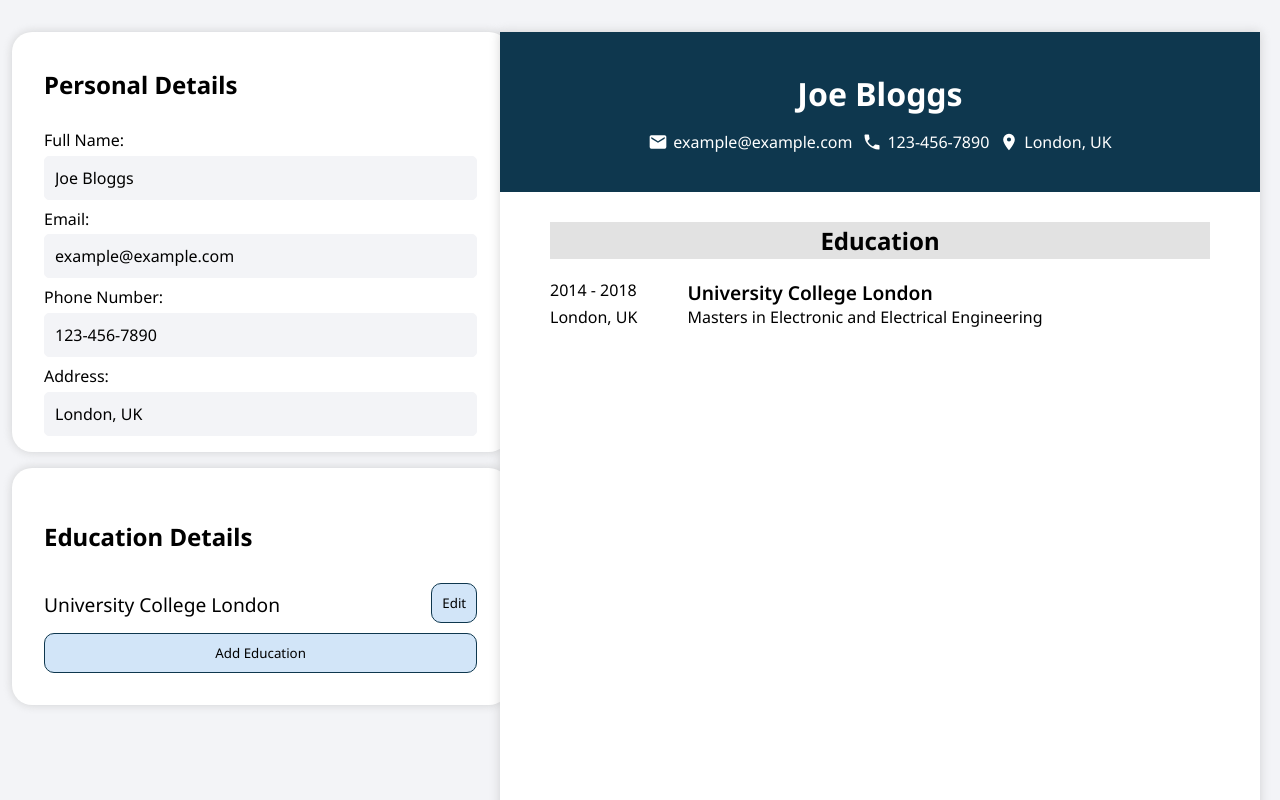
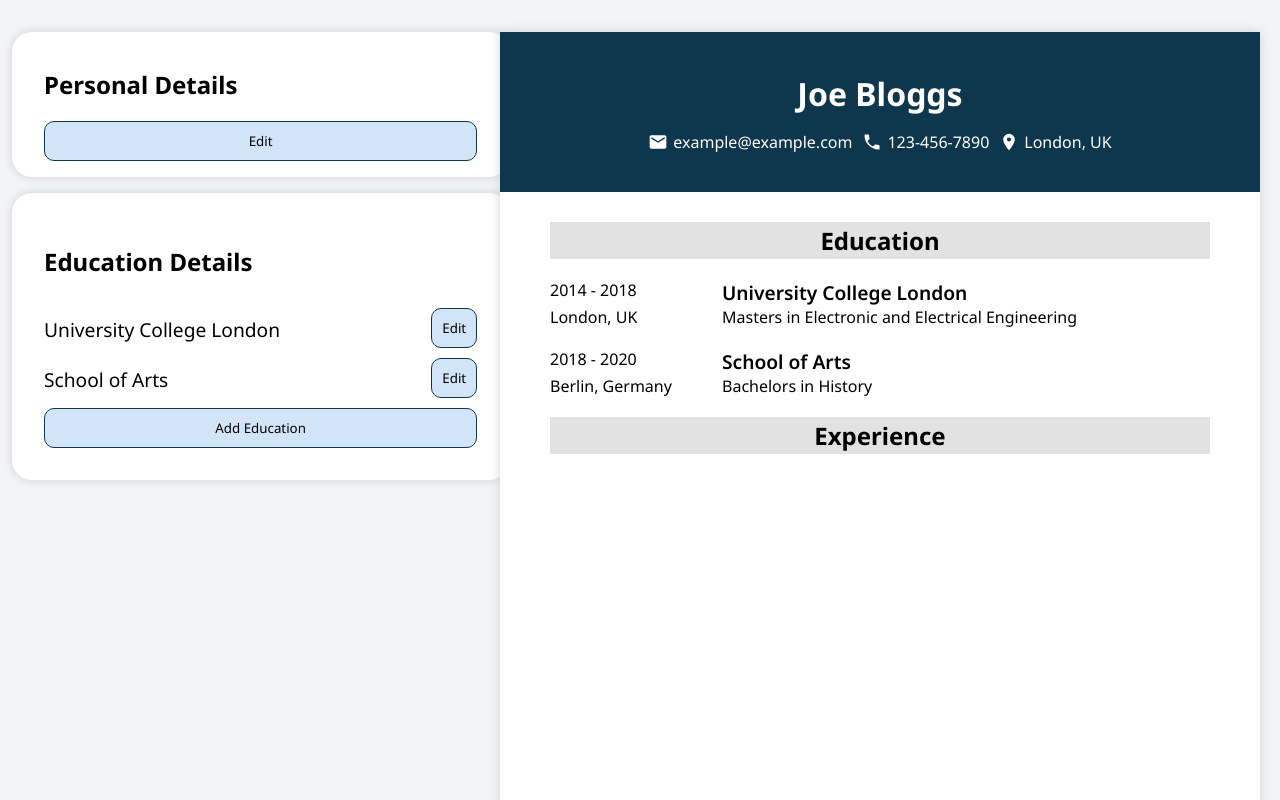
Before and after one commit to AdotK8/cv-application, a React (Vite) app: page / in a window 1280 px wide. Shown: the top 800 px of the page. Built offline with nearby package versions, Linux system fonts and the light colour scheme.

Commit message:
added show/hide to perosnal details

```diff
--- a/src/App.jsx
+++ b/src/App.jsx
@@ -8,6 +8,10 @@ import {
   SectionEducationInput,
   SectionEducationDisplay,
 } from "./SectionEducation";
+import {
+  SectionExperienceInput,
+  SectionExperienceDisplay,
+} from "./SectionExperience";
 
 import { useState } from "react";
 
@@ -21,7 +25,6 @@ function App() {
   });
 
   //initialise educations arrary
-
   const [educations, setEducation] = useState([
     {
       id: uuidv4(),
@@ -31,8 +34,42 @@ function App() {
       endDate: "2018",
       location: "London, UK",
     },
+    {
+      id: uuidv4(),
+      schoolName: "School of Arts",
+      degree: "Bachelors in History",
+      startDate: "2018",
+      endDate: "2020",
+      location: "Berlin, Germany",
+    },
   ]);
 
+  //initialise Experience arrary
+
+  const [experiences, setExperience] = useState([
+    {
+      id: uuidv4(),
+      companyName: "Umbrella Inc",
+      positionTitle: "UX & UI Designer",
+      startDate: "2021",
+      endDate: "2023",
+      location: "New York City, US",
+      description:
+        "Designed and prototyped user interface patterns for various clients in various industries, ranging from self-service apps within the telecommunications-sector to mobile games for IOS and Android",
+    },
+    {
+      id: uuidv4(),
+      companyName: "Black Mesa Labs",
+      positionTitle: "UX & UI Designer",
+      startDate: "2021",
+      endDate: "2023",
+      location: "New York City, US",
+      description:
+        "Supported senior researchers on accessibility standards for the open web. Created and usability tested wireframes and prototypes. Produced interactive documentation for quick onboarding of new researchers.",
+    },
+  ]);
+
+  //return App layout
   return (
     <div className="main">
       <EditSide
@@ -40,17 +77,22 @@ function App() {
         setPersonalDetails={setPersonalDetails}
         educations={educations}
         setEducation={setEducation}
+        experiences={experiences}
+        setExperiences={setExperience}
       />
       <CvSide personalDetails={personalDetails} educations={educations} />
     </div>
   );
 }
 
+//return edit side component
 function EditSide({
   personalDetails,
   setPersonalDetails,
   educations,
   setEducation,
+  experiences,
+  setExperience,
 }) {
   return (
     <section className="edit-side">
@@ -66,12 +108,18 @@ function EditSide({
           setEducation={setEducation}
         />
       </div>
-      <div className="experience"></div>
+      <div className="experience-input">
+        <SectionExperienceInput
+          experiences={experiences}
+          setExperience={setExperience}
+        />
+      </div>
     </section>
   );
 }
 
-function CvSide({ personalDetails, educations }) {
+//return cv side component
+function CvSide({ personalDetails, educations, experiences }) {
   return (
     <section className="cv-side">
       <div className="cv-page">
@@ -80,6 +128,7 @@ function CvSide({ personalDetails, educations }) {
         </div>
         <div className="cv-body">
           <SectionEducationDisplay educations={educations} />
+          <SectionExperienceDisplay experiences={experiences} />
         </div>
       </div>
     </section>
--- a/src/SectionEducation.jsx
+++ b/src/SectionEducation.jsx
@@ -2,8 +2,10 @@ import { useState } from "react";
 import { v4 as uuidv4 } from "uuid";
 
 export function SectionEducationInput({ educations, setEducation }) {
+  //initialise state variable to show and hide edit detais
   const [showEducationId, setShowEducationId] = useState(null);
 
+  //handle any change to variables and update educations array
   const handleChange = (event) => {
     const { name, value } = event.target;
 
@@ -19,6 +21,7 @@ export function SectionEducationInput({ educations, setEducation }) {
     });
   };
 
+  //handle adding of new education entries to array
   const addEducation = (
     schoolName = "London City University",
     degree = "Bachelors in Mathematics",
@@ -37,6 +40,7 @@ export function SectionEducationInput({ educations, setEducation }) {
     setEducation([...educations, newEducation]);
   };
 
+  //handle removing of education entries
   const removeEducation = (id) => {
     const newEducations = educations.filter((education) => education.id !== id);
     setEducation(newEducations);
@@ -150,6 +154,27 @@ export function SectionEducationInput({ educations, setEducation }) {
   );
 }
 
+export function SectionEducationDisplay({ educations }) {
+  return (
+    <>
+      <h1 className="section-header">Education</h1>
+
+      {educations.map((education) => (
+        <div className="education-entry" key={education.id}>
+          <div className="leftHand">
+            <div>{`${education.startDate} - ${education.endDate}`}</div>
+            <div>{education.location}</div>
+          </div>
+          <div className="rightHand">
+            <div className="school">{education.schoolName}</div>
+            <div>{education.degree}</div>
+          </div>
+        </div>
+      ))}
+    </>
+  );
+}
+
 function Input({
   label,
   type = "text",
@@ -173,24 +198,3 @@ function Input({
     </>
   );
 }
-
-export function SectionEducationDisplay({ educations }) {
-  return (
-    <>
-      <h1 className="section-header">Education</h1>
-
-      {educations.map((education) => (
-        <div className="education-entry" key={education.id}>
-          <div className="leftHand">
-            <div>{`${education.startDate} - ${education.endDate}`}</div>
-            <div>{education.location}</div>
-          </div>
-          <div className="rightHand">
-            <div className="school">{education.schoolName}</div>
-            <div>{education.degree}</div>
-          </div>
-        </div>
-      ))}
-    </>
-  );
-}
--- /dev/null
+++ b/src/SectionExperience.jsx
@@ -0,0 +1,12 @@
+import { useState } from "react";
+import { v4 as uuidv4 } from "uuid";
+
+export function SectionExperienceInput({ experiences, setExperiences }) {}
+
+export function SectionExperienceDisplay({ experiences }) {
+  return (
+    <>
+      <h1 className="section-header">Experience</h1>
+    </>
+  );
+}
--- a/src/SectionPersonal.jsx
+++ b/src/SectionPersonal.jsx
@@ -1,8 +1,11 @@
 import emailIcon from "./assets/email.svg";
 import mapIcon from "./assets/map-marker.svg";
 import phoneIcon from "./assets/phone.svg";
+import { useState } from "react";
 
 export function SectionPersonalInput({ personalDetails, setPersonalDetails }) {
+  const [showDetails, setShowDetails] = useState(false);
+
   const handleChange = (event) => {
     const { name, value } = event.target;
     setPersonalDetails((prevDetails) => ({
@@ -11,9 +14,18 @@ export function SectionPersonalInput({ personalDetails, setPersonalDetails }) {
     }));
   };
 
+  const handleToggle = () => {
+    setShowDetails(!showDetails);
+  };
+
   return (
     <>
       <h1>Personal Details</h1>
+      {!showDetails && (
+        <button onClick={handleToggle}>Edit</button> // This button toggles the state to show the form
+      )}
+      {showDetails && (
+        <div>
           <div>
             <Input
               label="Full Name:"
@@ -56,6 +68,12 @@ export function SectionPersonalInput({ personalDetails, setPersonalDetails }) {
               placeholder="City, Country"
             />
           </div>
+          <button className="close" onClick={handleToggle}>
+            Close
+          </button>{" "}
+          {/* Button to toggle back */}
+        </div>
+      )}
     </>
   );
 }
--- a/src/styles/App.scss
+++ b/src/styles/App.scss
@@ -36,6 +36,7 @@ html {
   box-shadow: 0 0 10px $shadow-colour;
 
   > div {
+    > div {
       display: flex;
       flex-direction: column;
       margin-top: 0.5rem;
@@ -48,6 +49,7 @@ html {
         border-radius: 5px;
         margin-top: 0.3rem;
         font-family: "Noto Sans", sans-serif;
+      }
     }
   }
 }
@@ -175,7 +177,8 @@ html {
     padding: 2px;
   }
   .education-entry {
-    display: flex;
+    display: grid;
+    grid-template-columns: 1fr 4fr;
     gap: 50px;
     margin-bottom: 20px;
     .leftHand {
@@ -209,4 +212,8 @@ button {
       background: darken($color: $delete-colour, $amount: 20%);
     }
   }
+  &.close {
+    width: 100%;
+    margin-top: 10px;
   }
+}
```
Lines whose indentation alone changed are shown as unchanged.
